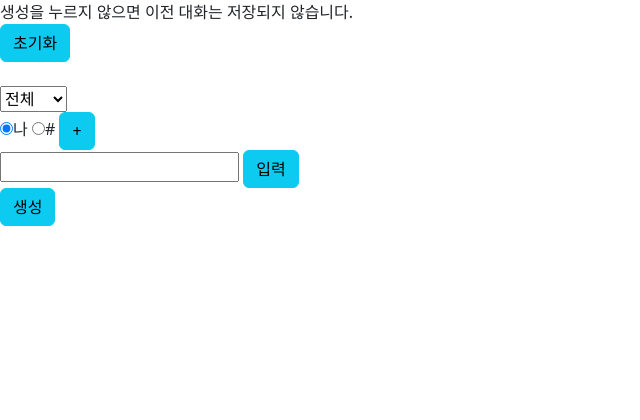
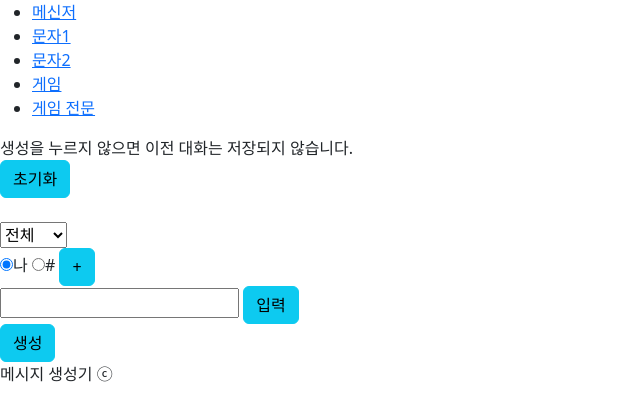
Before and after one commit to M1nsong-Kim/practice-msg, a Spring Boot app: page /generator/game in a window 1280 px wide. Shown: the top 420 px of the page, without its empty margins (0-640 px from the left). Run offline with Spring Boot 4, Linux system fonts and the light colour scheme.

Commit message:
헤더 오류(jquery 로딩 시간) 수정

```diff
--- a/src/main/resources/static/common/header.html
+++ b/src/main/resources/static/common/header.html
@@ -5,7 +5,7 @@
    			<li><a href="#">문자1</a></li>
    			<li><a href="#">문자2</a></li>
    			<li><a href="/generator/game">게임</a></li>
-   			<li><a href="fullText/fullText_game">게임 전문</a></li>
+   			<li><a href="/fullText/fullText_game">게임 전문</a></li>
    		</ul>
    	</nav>
 </div>
--- a/src/main/resources/templates/generator/game.html
+++ b/src/main/resources/templates/generator/game.html
@@ -3,10 +3,10 @@
 <head>
 	<meta http-equiv="Content-Type" content="text/html; charset=UTF-8" />
 	<title>practice - msg: generator</title>
+	<script src="https://code.jquery.com/jquery-latest.min.js"></script>
+	<script src="https://code.jquery.com/jquery-3.4.1.js"></script>
 	<link href="/common/common.css" rel="stylesheet">
 	<script src="/common/common.js" type="text/javascript"></script>
-	<script src="https://code.jquery.com/jquery-latest.min.js"></script>
-	<script src="https://code.jquery.com/jquery-3.4.1.js"></script>
 	<link href="https://cdn.jsdelivr.net/npm/bootstrap@5.3.1/dist/css/bootstrap.min.css" rel="stylesheet" integrity="sha384-4bw+/aepP/YC94hEpVNVgiZdgIC5+VKNBQNGCHeKRQN+PtmoHDEXuppvnDJzQIu9" crossorigin="anonymous">
 	<script src="https://cdn.jsdelivr.net/npm/bootstrap@5.3.1/dist/js/bootstrap.bundle.min.js" integrity="sha384-HwwvtgBNo3bZJJLYd8oVXjrBZt8cqVSpeBNS5n7C8IVInixGAoxmnlMuBnhbgrkm" crossorigin="anonymous"></script>
 </head>
--- a/src/main/resources/templates/generator/talk.html
+++ b/src/main/resources/templates/generator/talk.html
@@ -3,10 +3,10 @@
 <head>
 	<meta http-equiv="Content-Type" content="text/html; charset=UTF-8" />
 	<title>practice - msg: generator</title>
+	<script src="https://code.jquery.com/jquery-latest.min.js"></script>
+	<script src="https://code.jquery.com/jquery-3.4.1.js"></script>
 	<link href="/common/common.css" rel="stylesheet">
 	<script src="/common/common.js" type="text/javascript"></script>
-	<script src="https://code.jquery.com/jquery-latest.min.js"></script>
-	<script src="https://code.jquery.com/jquery-3.4.1.js"></script>
 	<link href="https://cdn.jsdelivr.net/npm/bootstrap@5.3.1/dist/css/bootstrap.min.css" rel="stylesheet" integrity="sha384-4bw+/aepP/YC94hEpVNVgiZdgIC5+VKNBQNGCHeKRQN+PtmoHDEXuppvnDJzQIu9" crossorigin="anonymous">
 	<script src="https://cdn.jsdelivr.net/npm/bootstrap@5.3.1/dist/js/bootstrap.bundle.min.js" integrity="sha384-HwwvtgBNo3bZJJLYd8oVXjrBZt8cqVSpeBNS5n7C8IVInixGAoxmnlMuBnhbgrkm" crossorigin="anonymous"></script>
 </head>
```
